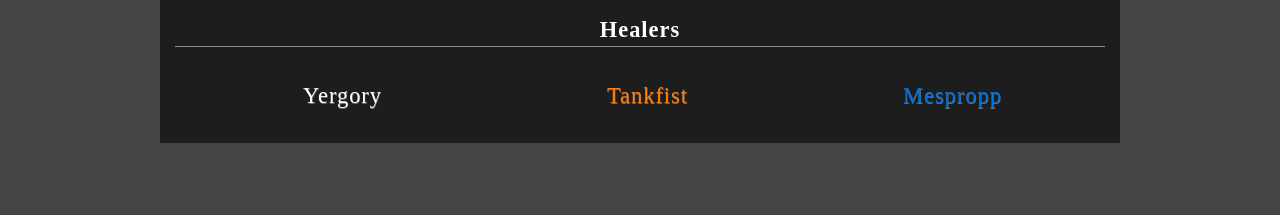
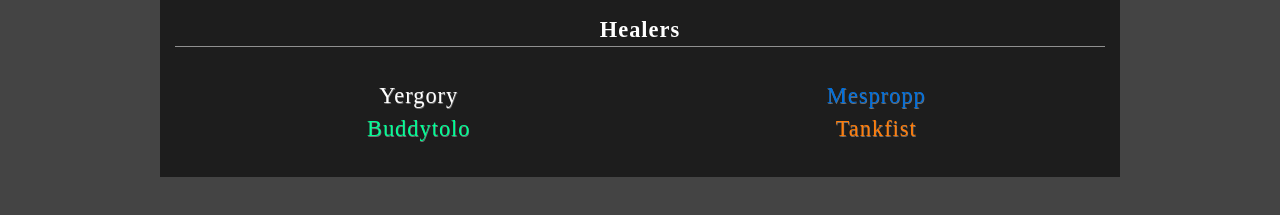
Before and after one commit to NothinButTreys/first-pull, a Gatsby site: page /about in a window 1280 px wide. Shown: the part 877-1092 px from the top of the page. Before the commit the page ends 1070 px from the top, so only its background shows below. Built offline with nearby package versions, Linux system fonts and the light colour scheme; Gatsby itself is replaced by a stand-in of ours; a web font is replaced by a local one.

Commit message:
update to about

```diff
--- a/src/pages/about.js
+++ b/src/pages/about.js
@@ -178,19 +178,20 @@ const SecondPage = () => (
         paddingLeft: "15px",
       }}
     >
-      <Grid xs={12} sm={4} align="center">
+      <Grid xs={12} sm={6} align="center">
         <Typography variant="p" className="priest" display="block">
           Yergory
         </Typography>
+        <Typography variant="p" className="monk" display="block">
+          Buddytolo
+        </Typography>
       </Grid>
-      <Grid xs={12} sm={4} align="center">
+      <Grid xs={12} sm={6} align="center">
+        <Typography variant="p" className="shaman" display="block">
+          Mespropp
+        </Typography>
         <Typography variant="p" className="druid" display="block">
           Tankfist
-        </Typography>
-      </Grid>
-      <Grid xs={12} sm={4} align="center">
-        <Typography variant="p" className="shaman" display="block">
-          Mespropp
         </Typography>
       </Grid>
     </Grid>
```
